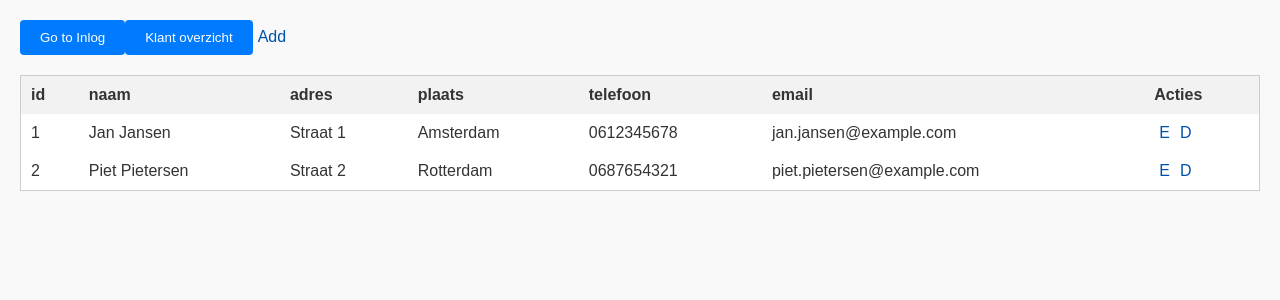
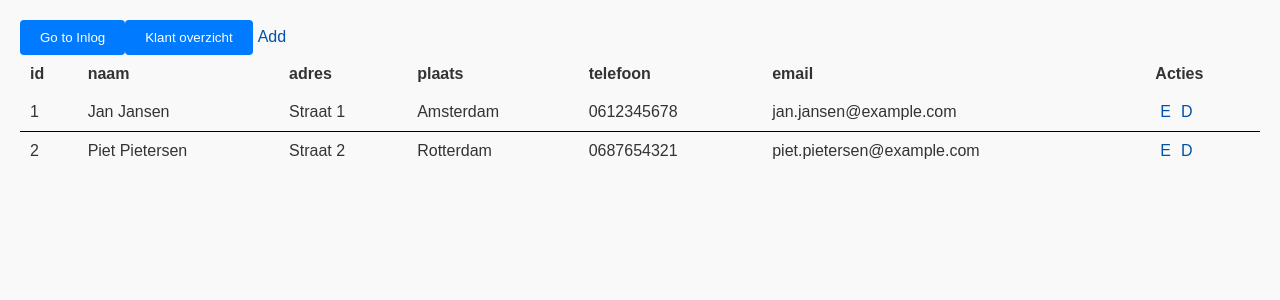
Before and after one commit to StijnVerbakel/examen, a PHP site: page /Klant.php in a window 1280 px wide. Shown: the top 300 px of the page. Run offline with PHP 8.4, Linux system fonts and the light colour scheme; the visitor is signed in with stand-in values (Sample User, id 1); data comes from the database, SQL or seed files in the repository.

Commit message:
table styling fix

```diff
--- a/styles.css
+++ b/styles.css
@@ -9,21 +9,19 @@ body {
 table {
     width: 100%;
     border-collapse: collapse;
-    margin: 20px 0;
-    background-color: #fff;
-    border: 1px solid #ccc;
+}
+th, td {
+    padding: 10px;
+    text-align: left;
+}
+tr {
+    border-bottom: 1px solid black;
+}
+tr:last-child {
+    border-bottom: none;
 }
 
-th, td {
-    text-align: left;
-    padding: 10px;
 
-}
-
-th {
-    background-color: #f2f2f2;
-    font-weight: bold;
-}
 
 
 a {
```
